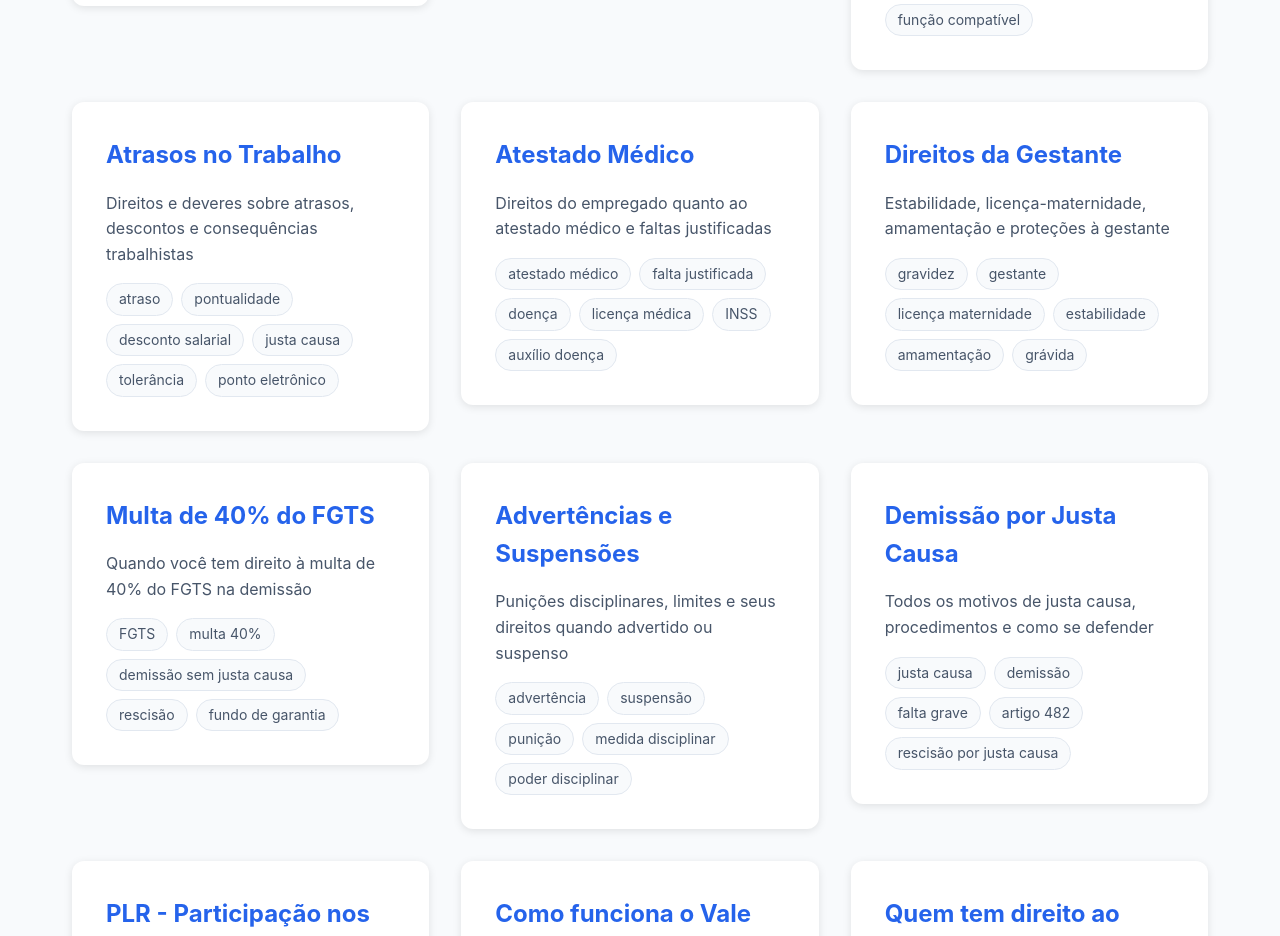
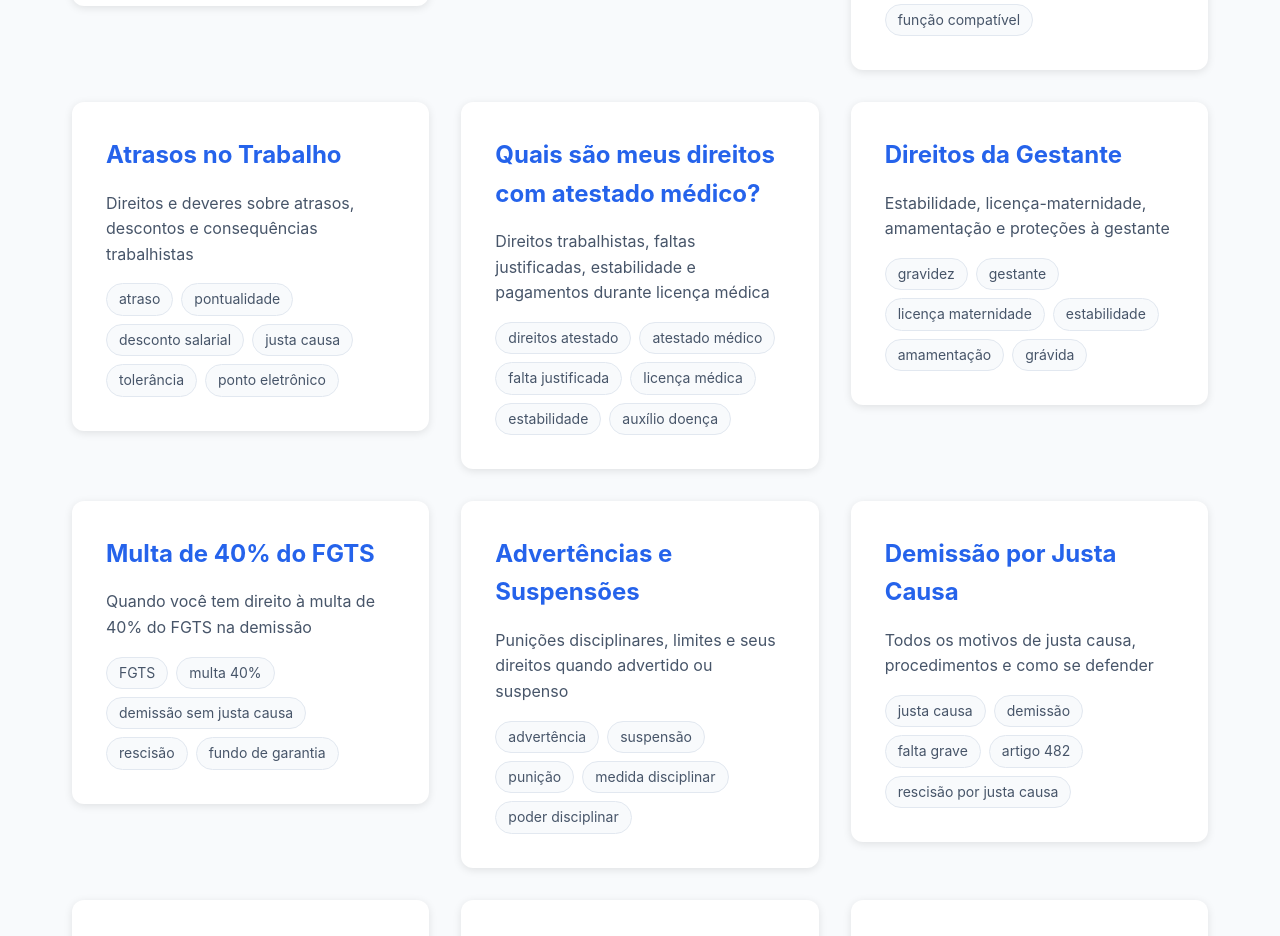
Before and after one commit to robsonfrangetti/minhaduvidatrabalhista, a Next.js app: page / in a window 1280 px wide. Shown: the part 1920-2856 px from the top of the page. Built offline with nearby package versions, Linux system fonts and the light colour scheme; no server answers.

Commit message:
Atualizado tema Atestado MÃ©dico para formato pergunta: 'Quais sÃ£o meus direitos com atestado mÃ©dico?'

```diff
--- a/data/topics.ts
+++ b/data/topics.ts
@@ -740,27 +740,27 @@ export const topics: Record<string, TopicData> = {
   "atestado-medico": {
     id: "atestado-medico",
     order: 11,
-    title: "Atestado Médico",
-    description: "Direitos do empregado quanto ao atestado médico e faltas justificadas",
-    keywords: ["atestado médico", "falta justificada", "doença", "licença médica", "INSS", "auxílio doença"],
+    title: "Quais são meus direitos com atestado médico?",
+    description: "Direitos trabalhistas, faltas justificadas, estabilidade e pagamentos durante licença médica",
+    keywords: ["direitos atestado", "atestado médico", "falta justificada", "licença médica", "estabilidade", "auxílio doença"],
     legislation: [
       {
         title: "CLT - Art. 473",
         reference: "Consolidação das Leis do Trabalho - Artigo 473",
         content: "O empregado poderá deixar de comparecer ao serviço sem prejuízo do salário: I - até 2 (dois) dias consecutivos, em caso de falecimento do cônjuge, ascendente, descendente, irmão ou pessoa que, declarada em sua carteira de trabalho e previdência social, viva sob sua dependência econômica; II - até 3 (três) dias consecutivos, em virtude de casamento; III - por 1 (um) dia, em caso de nascimento de filho, no decorrer da primeira semana; IV - por 1 (um) dia, em cada 12 (doze) meses de trabalho, em caso de doação voluntária de sangue devidamente comprovada; V - até 2 (dois) dias consecutivos ou não, para o fim de se alistar eleitor, nos termos da lei respectiva; VI - no período de tempo em que tiver de cumprir as exigências do Serviço Militar referidas na letra c do art. 65 da Lei nº 4.375, de 17 de agosto de 1964; VII - nos dias em que estiver comprovadamente realizando provas de exame vestibular para ingresso em estabelecimento de ensino superior; VIII - pelo tempo que se fizer necessário, quando tiver que comparecer a juízo; IX - pelo tempo necessário, quando, na qualidade de representante de entidade sindical, estiver participando de reunião oficial de organismo internacional do qual o Brasil seja membro; X - pelo tempo necessário ao cumprimento de outros deveres impostos pela lei e que, pela sua natureza, não possam ser cumpridos fora do horário de trabalho.",
-        interpretation: "Em linguagem simples: Este artigo lista situações onde você pode faltar ao trabalho SEM PERDER SALÁRIO: morte de parentes próximos (2 dias), casamento (3 dias), nascimento de filho (1 dia na primeira semana), doação de sangue (1 dia por ano), alistamento eleitoral (2 dias), cumprir serviço militar, fazer vestibular, comparecer em juízo, participar de reunião sindical internacional, ou cumprir outros deveres legais. São faltas justificadas que a empresa não pode descontar do seu salário."
+        interpretation: "Em linguagem simples: FALTAS JUSTIFICADAS = SEM PERDA DE SALÁRIO! Você pode faltar sem perder salário em situações específicas: morte de parentes (2 dias), casamento (3 dias), nascimento de filho (1 dia), doação de sangue (1 dia/ano), alistamento eleitoral (2 dias), serviço militar, vestibular, comparecimento em juízo. ⚠️ IMPORTANTE: Empresa NÃO pode descontar do salário. DICA: Guarde comprovantes dessas situações!"
       },
       {
         title: "CLT - Art. 474",
         reference: "Consolidação das Leis do Trabalho - Artigo 474",
         content: "O empregado que se afastar do serviço, por motivo de doença, deverá apresentar atestado médico, salvo se a doença não exigir mais de 1 (um) dia de afastamento, caso em que poderá apresentar declaração de próprio punho.",
-        interpretation: "Em linguagem simples: A LEI diz que se você faltar por doença, deve apresentar atestado médico. Para faltas de apenas 1 dia, a CLT permite apresentar uma declaração escrita de próprio punho. ⚠️ ATENÇÃO NA PRÁTICA: A MAIORIA das empresas NÃO aceita declaração própria e EXIGE atestado médico sempre, mesmo para 1 dia. Isso geralmente está na política interna da empresa ou no regulamento interno. Embora a CLT permita a declaração, a empresa pode estabelecer regras mais rígidas no contrato ou acordo coletivo. DICA: Sempre consulte o regulamento da sua empresa e, se possível, apresente atestado médico mesmo para 1 dia de falta, evitando problemas."
+        interpretation: "Em linguagem simples: ATESTADO MÉDICO para faltas por doença! Para mais de 1 dia = atestado médico obrigatório. Para 1 dia = CLT permite declaração própria. ⚠️ ATENÇÃO NA PRÁTICA: MAIORIA das empresas NÃO aceita declaração própria e EXIGE atestado sempre! DICA: Consulte regulamento da empresa - pode ter regras mais rígidas!"
       },
       {
         title: "CLT - Art. 475",
         reference: "Consolidação das Leis do Trabalho - Artigo 475",
         content: "O empregado que se afastar do serviço, por motivo de doença, deverá apresentar atestado médico, salvo se a doença não exigir mais de 1 (um) dia de afastamento, caso em que poderá apresentar declaração de próprio punho. § 1º O atestado médico deverá ser apresentado no primeiro dia de retorno ao serviço. § 2º O empregado que, sem justa causa, não apresentar o atestado médico, perderá o direito ao salário do período de afastamento. § 3º O empregado que apresentar atestado médico falso será passível de demissão por justa causa.",
-        interpretation: "Em linguagem simples: Você deve apresentar o atestado médico NO PRIMEIRO DIA que voltar ao trabalho. Se não apresentar sem motivo justo, perde o salário do período que faltou. CUIDADO: se apresentar atestado médico falso, pode ser demitido por justa causa! Sempre seja honesto com atestados médicos."
+        interpretation: "Em linguagem simples: ATESTADO deve ser apresentado NO PRIMEIRO DIA de retorno! Se não apresentar sem motivo justo, perde salário do período que faltou. ⚠️ CUIDADO: Atestado médico falso = demissão por justa causa! DICA: Sempre seja honesto com atestados médicos!"
       }
     ],
     ordinances: [
@@ -769,7 +769,7 @@ export const topics: Record<string, TopicData> = {
         reference: "Ministério do Trabalho e Emprego - Portaria 1.510/2009",
         content: "Dispõe sobre o registro de faltas e atestados médicos no controle de ponto eletrônico e sistemas de gestão de pessoal.",
         fullContent: "PORTARIA MTE Nº 1.510, DE 21 DE AGOSTO DE 2009\n\nO MINISTRO DE ESTADO DO TRABALHO E EMPREGO, no uso das atribuições que lhe confere o art. 87, parágrafo único, inciso II da Constituição Federal, resolve:\n\nArt. 1º Disciplinar o registro de faltas e atestados médicos nos sistemas de controle de jornada.\n\nArt. 2º Os sistemas de controle de ponto devem:\nI - registrar automaticamente faltas não justificadas;\nII - permitir o registro de atestados médicos com data de início e fim;\nIII - não descontar salário durante período de atestado médico válido;\nIV - manter histórico de todos os atestados apresentados;\nV - emitir relatórios de faltas e atestados para fins trabalhistas.\n\nArt. 3º O empregador deve:\nI - verificar a autenticidade do atestado médico;\nII - manter arquivo dos atestados por prazo mínimo de 5 anos;\nIII - não exigir atestado para faltas de 1 dia com declaração própria;\nIV - respeitar prazos legais para apresentação de atestados.\n\nArt. 4º Atestados médicos devem conter:\nI - identificação do médico (CRM e especialidade);\nII - identificação do paciente;\nIII - período de afastamento (data início e fim);\nIV - diagnóstico ou CID (quando aplicável);\nV - assinatura e carimbo do médico;\nVI - data da emissão.\n\nArt. 5º O descumprimento das obrigações previstas nesta Portaria sujeitará o infrator às penalidades previstas na legislação.",
-        interpretation: "Em linguagem simples: Esta portaria define como a empresa deve controlar faltas e atestados médicos no sistema de ponto. A empresa DEVE: registrar automaticamente suas faltas, permitir registro de atestados médicos sem descontar salário, manter arquivo dos atestados por 5 anos, verificar se o atestado é verdadeiro, não exigir atestado para 1 dia de doença (pode ser declaração própria). O atestado médico deve ter: nome do médico e CRM, seu nome, período de afastamento, diagnóstico/CID, assinatura e carimbo do médico. Se a empresa não seguir essas regras, pode ser multada!"
+        interpretation: "Em linguagem simples: REGRAS do controle de ponto com atestados! Empresa DEVE: registrar faltas automaticamente, não descontar salário durante atestado válido, manter arquivo por 5 anos, verificar autenticidade. ⚠️ IMPORTANTE: Atestado deve ter CRM, período, diagnóstico, assinatura. DICA: Empresa não pode exigir atestado para 1 dia (pode ser declaração própria)!"
       }
     ],
     summaries: [
@@ -777,36 +777,36 @@ export const topics: Record<string, TopicData> = {
         number: "Súmula 100",
         court: "TST - Tribunal Superior do Trabalho",
         content: "Não caracteriza abandono de emprego a ausência do empregado por motivo de doença, ainda que não tenha apresentado atestado médico, desde que comprove a impossibilidade de apresentá-lo no prazo legal.",
-        interpretation: "Em linguagem simples: Se você ficou doente e não conseguiu apresentar atestado médico no prazo (primeiro dia de volta), isso NÃO é abandono de emprego! Você pode comprovar depois que realmente estava doente. A empresa não pode te demitir por abandono só por causa disso."
+        interpretation: "Em linguagem simples: DOENÇA SEM ATESTADO NO PRAZO ≠ ABANDONO! Se ficou doente e não conseguiu apresentar atestado no prazo, NÃO é abandono de emprego. ⚠️ IMPORTANTE: Pode comprovar depois que estava doente. DICA: Empresa não pode demitir por abandono só por isso!"
       },
       {
         number: "Súmula 268",
         court: "TST - Tribunal Superior do Trabalho",
         content: "O empregado que se afasta por motivo de doença tem direito ao salário do período, desde que apresente atestado médico, ainda que fora do prazo, se comprovar a impossibilidade de apresentá-lo no tempo devido.",
-        interpretation: "Em linguagem simples: Mesmo apresentando atestado médico atrasado, você tem direito ao salário do período que faltou, SE conseguir provar que não tinha como apresentar no prazo certo. Exemplo: estava muito doente, hospitalizado, ou o médico só conseguiu emitir depois."
+        interpretation: "Em linguagem simples: ATESTADO ATRASADO = DIREITO AO SALÁRIO! Mesmo apresentando atestado fora do prazo, tem direito ao salário se provar impossibilidade de apresentar no prazo. ⚠️ IMPORTANTE: Exemplos: muito doente, hospitalizado, médico só emitiu depois. DICA: Documente a impossibilidade!"
       },
       {
         number: "Súmula 372",
         court: "TST - Tribunal Superior do Trabalho",
         content: "A falta ao serviço por motivo de doença, comprovada por atestado médico, não pode ser considerada falta injustificada, ainda que o atestado seja apresentado fora do prazo legal, se o empregado comprovar a impossibilidade de apresentá-lo no tempo devido.",
-        interpretation: "Em linguagem simples: Falta por doença com atestado médico NÃO é falta injustificada, mesmo que o atestado seja apresentado atrasado, se você provar que não tinha como apresentar no prazo. Isso protege você de perder direitos por questões burocráticas além do seu controle."
+        interpretation: "Em linguagem simples: DOENÇA COM ATESTADO ≠ FALTA INJUSTIFICADA! Mesmo atestado atrasado, não é falta injustificada se provar impossibilidade de apresentar no prazo. ⚠️ IMPORTANTE: Protege você de perder direitos por questões burocráticas. DICA: Questões além do seu controle não podem prejudicar você!"
       }
     ],
     jurisprudence: [
       {
         title: "Atestado médico e auxílio doença",
         content: "Quando o empregado se afasta por mais de 15 dias consecutivos por motivo de doença, deve requerer auxílio doença junto ao INSS. Durante o período de auxílio doença, o empregador não paga salário, mas o vínculo empregatício permanece suspenso, não extinto.",
-        interpretation: "Em linguagem simples: Se você ficar doente por mais de 15 dias seguidos, deve pedir auxílio doença no INSS. A empresa para de pagar seu salário (o INSS paga), mas você continua sendo funcionário da empresa. Quando melhorar, volta normalmente ao trabalho. É diferente de ser demitido!"
+        interpretation: "Em linguagem simples: MAIS DE 15 DIAS = AUXÍLIO DOENÇA INSS! Empresa para de pagar salário, mas você continua funcionário. ⚠️ IMPORTANTE: INSS paga o auxílio, empresa mantém vínculo. DICA: Quando melhorar, volta normalmente ao trabalho!"
       },
       {
         title: "Falta de 1 dia e declaração própria",
         content: "Para faltas de apenas 1 dia por motivo de doença, a CLT prevê que o empregado pode apresentar declaração de próprio punho, não sendo obrigatório atestado médico. No entanto, regulamentos internos, contratos de trabalho ou acordos coletivos podem estabelecer regras mais rígidas.",
-        interpretation: "Em linguagem simples: A CLT permite que você escreva uma declaração à mão para faltas de 1 dia por doença. PORÉM, NA PRÁTICA, muitas empresas têm regulamentos internos que exigem atestado médico sempre, independente de quantos dias. Esses regulamentos geralmente são válidos se estiverem no contrato de trabalho, acordo/convenção coletiva, ou regulamento interno que você assinou. DICA IMPORTANTE: Mesmo que a CLT permita declaração própria, sempre verifique as regras da SUA empresa. Se a política interna exigir atestado, você pode ter a falta descontada caso apresente só a declaração. Para evitar problemas, o ideal é sempre buscar atestado médico, mesmo para 1 dia."
+        interpretation: "Em linguagem simples: CLT permite declaração própria para 1 dia de doença. PORÉM NA PRÁTICA, muitas empresas têm regulamentos internos que exigem atestado sempre. ⚠️ IMPORTANTE: Regulamentos internos podem ser mais rígidos que a CLT. DICA: Verifique regras da SUA empresa - pode ter falta descontada se não seguir!"
       },
       {
         title: "Atestado médico falso",
         content: "A apresentação de atestado médico falso constitui justa causa para demissão, pois representa quebra de confiança e violação dos deveres do empregado. A empresa deve comprovar a falsidade do documento.",
-        interpretation: "Em linguagem simples: Se você apresentar atestado médico falso (mentir sobre estar doente), a empresa pode te demitir por justa causa (sem direito a nada). Mas a empresa precisa PROVAR que o atestado é falso. Nunca falsifique atestados médicos - é crime e você perde todos os direitos!"
+        interpretation: "Em linguagem simples: ATESTADO FALSO = JUSTA CAUSA! Se apresentar atestado falso, empresa pode demitir sem direitos. ⚠️ IMPORTANTE: Empresa precisa PROVAR que é falso. DICA: Nunca falsifique atestados - é crime e você perde tudo!"
       }
     ],
     recentDecisions: [
```
